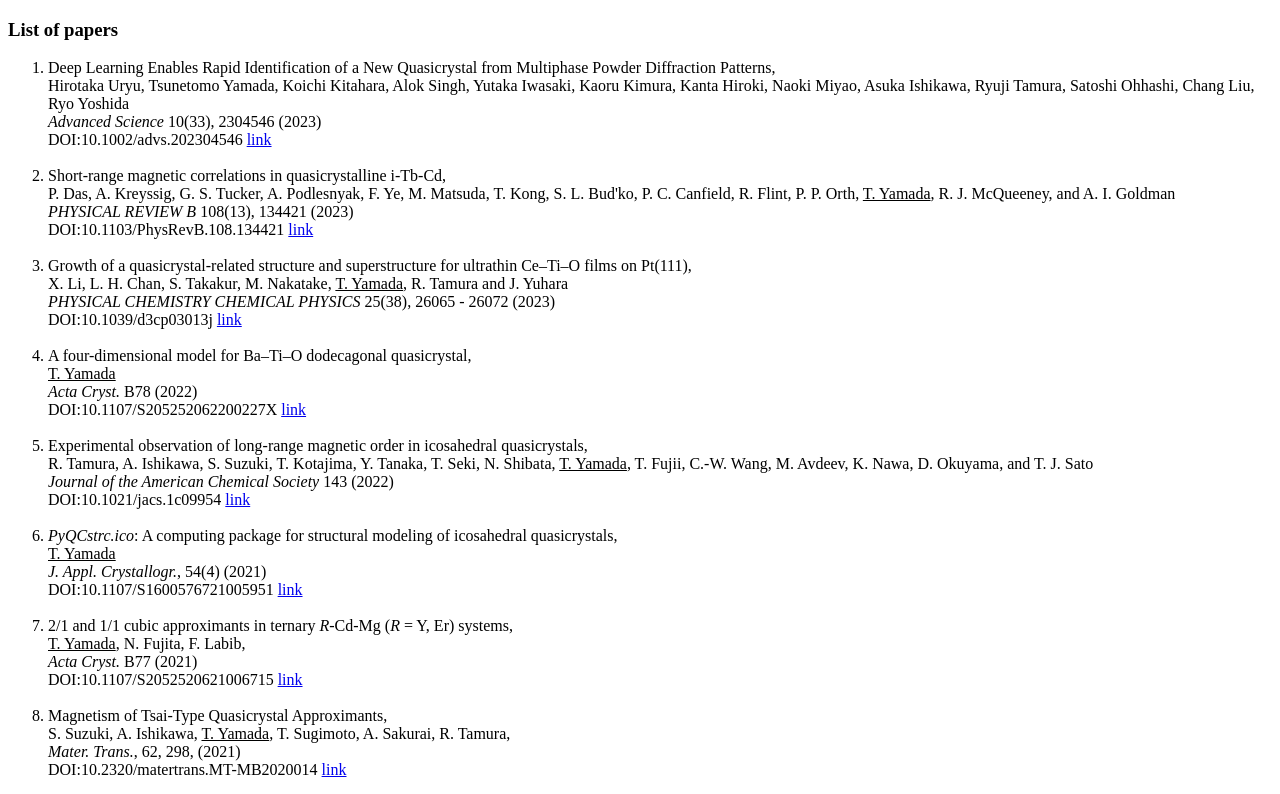
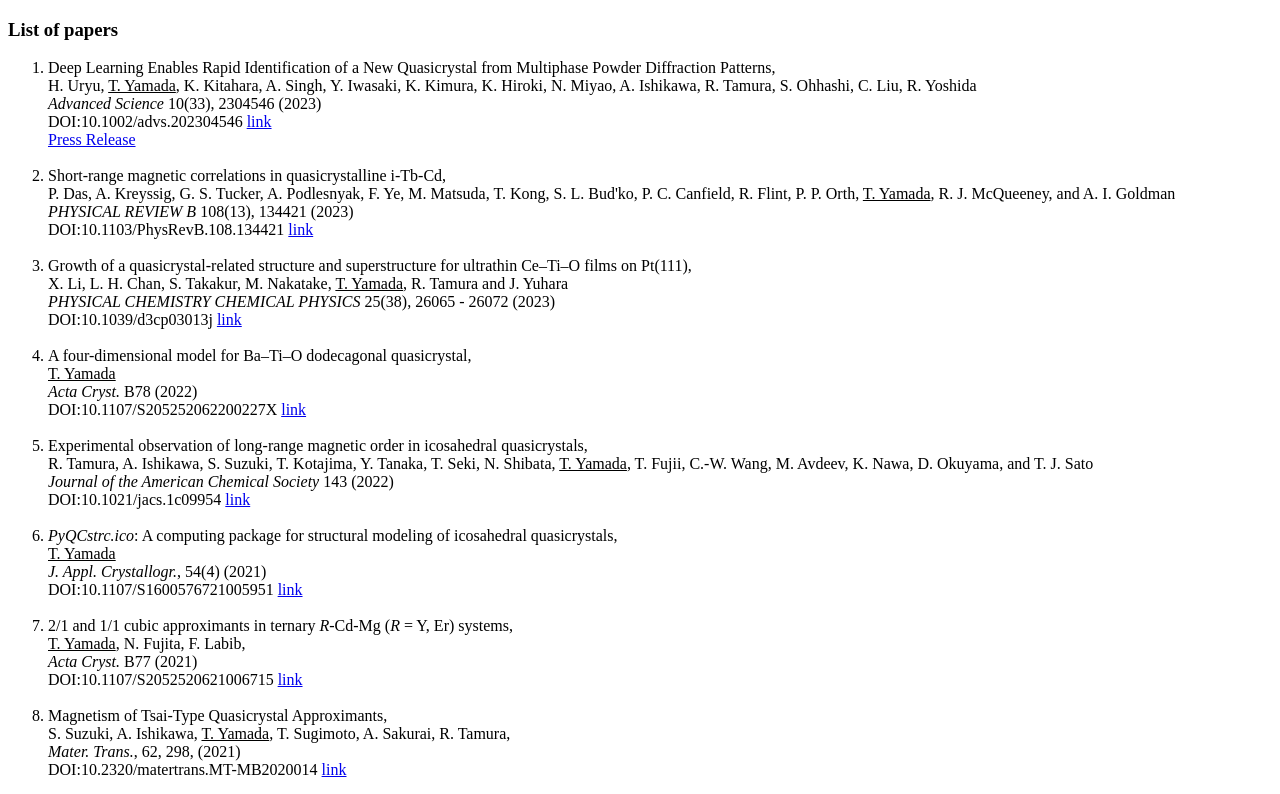
Before and after one commit to ttyamada/ttyamada.github.io, a plain HTML site: page list.html in a window 1280 px wide. Shown: the top 794 px of the page. Drawn offline with Linux system fonts and the light colour scheme.

Commit message:
Update list.html

```diff
--- a/list.html
+++ b/list.html
@@ -8,8 +8,9 @@
 
 <h3>List of papers</h3>
 <ol>
-	<li> Deep Learning Enables Rapid Identification of a New Quasicrystal from Multiphase Powder Diffraction Patterns,<br> Hirotaka Uryu, Tsunetomo Yamada, Koichi Kitahara, Alok Singh, Yutaka Iwasaki, Kaoru Kimura, Kanta Hiroki, Naoki Miyao, Asuka Ishikawa, Ryuji Tamura, Satoshi Ohhashi, Chang Liu, Ryo Yoshida<br> <i>Advanced Science </i> 10(33), 2304546 (2023)
+	<li> Deep Learning Enables Rapid Identification of a New Quasicrystal from Multiphase Powder Diffraction Patterns,<br> H. Uryu, <u>T. Yamada</u>, K. Kitahara, A. Singh, Y. Iwasaki, K. Kimura, K. Hiroki, N. Miyao, A. Ishikawa, R. Tamura, S. Ohhashi, C. Liu, R. Yoshida<br> <i>Advanced Science </i> 10(33), 2304546 (2023)
 <br>DOI:10.1002/advs.202304546 <a href="https://doi.org/10.1002/advs.202304546">link</a>
+<br><a href="https://www.tus.ac.jp/today/archive/20231102_1031.html">Press Release</a>
 </li>
 <br>
 	<li> Short-range magnetic correlations in quasicrystalline i-Tb-Cd,<br> P. Das, A. Kreyssig, G. S. Tucker, A. Podlesnyak, F. Ye, M. Matsuda, T. Kong, S. L. Bud'ko, P. C. Canfield, R. Flint, P. P. Orth, <u>T. Yamada</u>, R. J. McQueeney, and A. I. Goldman<br> <i>PHYSICAL REVIEW B </i> 108(13), 134421 (2023)
```
